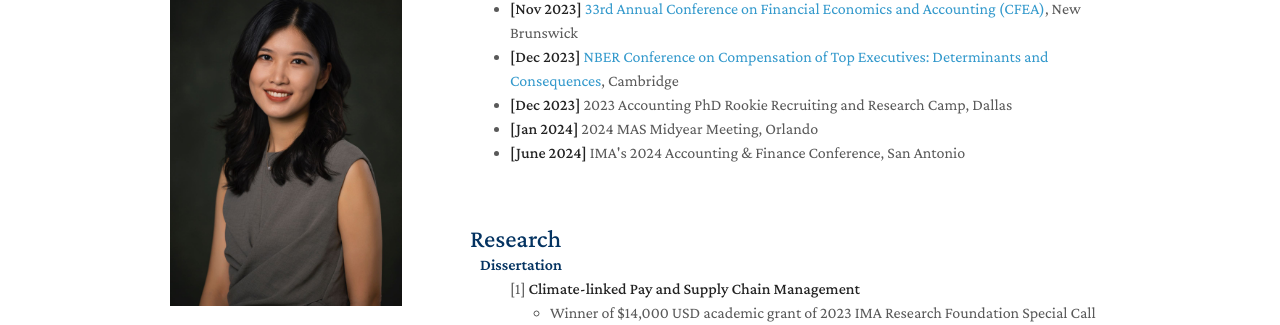
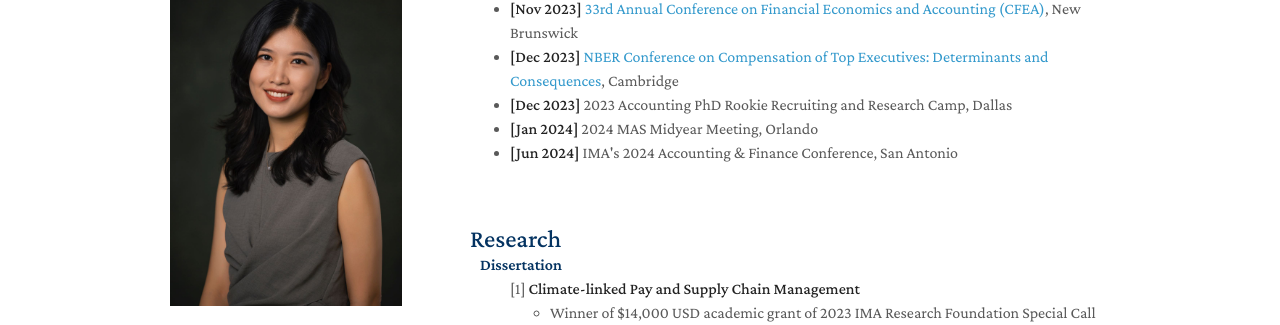
Before and after one commit to zeyang1225/zeyang1225.github.io, a Jekyll site: the page built from index.md, in a window 1280 px wide and 900 px high, scrolled down 387 px. Shown: the part 116-441 px from the top of the window. Built offline with Jekyll 4.4.1, drawn with Linux system fonts in a browser that asks for light colours; nearby versions of some CDN libraries; a style sheet for code colours, icons or effects is not loaded.

Commit message:
Update talks.md

```diff
--- a/_includes/talks.md
+++ b/_includes/talks.md
@@ -8,5 +8,5 @@
    <li><autocolor> <strong> [Dec 2023] </strong>  <a href="https://www.nber.org/conferences/compensation-top-executives-determinants-and-consequences-fall-2023"> NBER Conference on Compensation of Top Executives: Determinants and Consequences</a>, Cambridge  </autocolor></li>
    <li><autocolor> <strong> [Dec 2023] </strong>  2023 Accounting PhD Rookie Recruiting and Research Camp, Dallas  </autocolor></li>
   <li><autocolor> <strong> [Jan 2024] </strong>   2024 MAS Midyear Meeting, Orlando  </autocolor></li>
-  <li><autocolor> <strong> [June 2024] </strong>  IMA's 2024 Accounting & Finance Conference, San Antonio  </autocolor></li>
+  <li><autocolor> <strong> [Jun 2024] </strong>  IMA's 2024 Accounting & Finance Conference, San Antonio  </autocolor></li>
 </ul>
```
